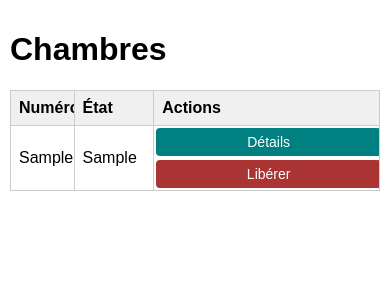
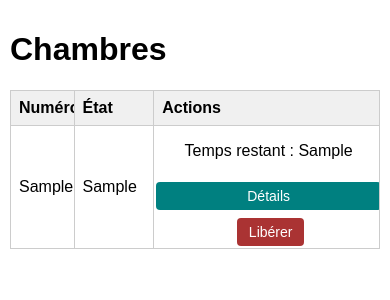
Before and after one commit to IbrahimaDIOUF33/Soneva_chambres-flask, a Flask app: template App/templates/index.html in a window 390 px wide. Shown: the top 300 px of the page. Run offline with Flask 3, Linux system fonts and the light colour scheme; the template is opened without the code that fills it: most values are stand-ins (such as "Sample title", 1, 10 or a date in 2020); some libraries are stand-ins or nearby versions.

Commit message:
Nettoyage : suppression du formulaire de réservation rapide, amélioration responsive

```diff
--- a/App/static/style.css
+++ b/App/static/style.css
@@ -44,6 +44,13 @@ th {
     background-color: #006666;
 }
 
+.action-row {
+    display: flex;
+    gap: 8px;
+    flex-wrap: wrap;
+    align-items: center;
+}
+
 @media (max-width: 700px) {
     .desktop-only {
         display: none !important;
--- a/App/templates/index.html
+++ b/App/templates/index.html
@@ -26,8 +26,11 @@
                 </div>
                 {% else %}
                 <div class="action-row full-width">
+                    {% if chambre.temps_restant %}
+                    <p>Temps restant : {{ chambre.temps_restant }}</p>
+                    {% endif %}
                     <button class="action-button" onclick="afficherDetails({{ chambre.id }})">Détails</button>
-                    <form method="POST" action="{{ url_for('liberer', id=chambre.id) }}">
+                    <form method="POST" action="{{ url_for('liberer', id=chambre.id) }}" style="display: inline;">
                         <button type="submit" class="action-button liberer-button" onclick="return confirm('Libérer cette chambre ?')">Libérer</button>
                     </form>
                 </div>
```
